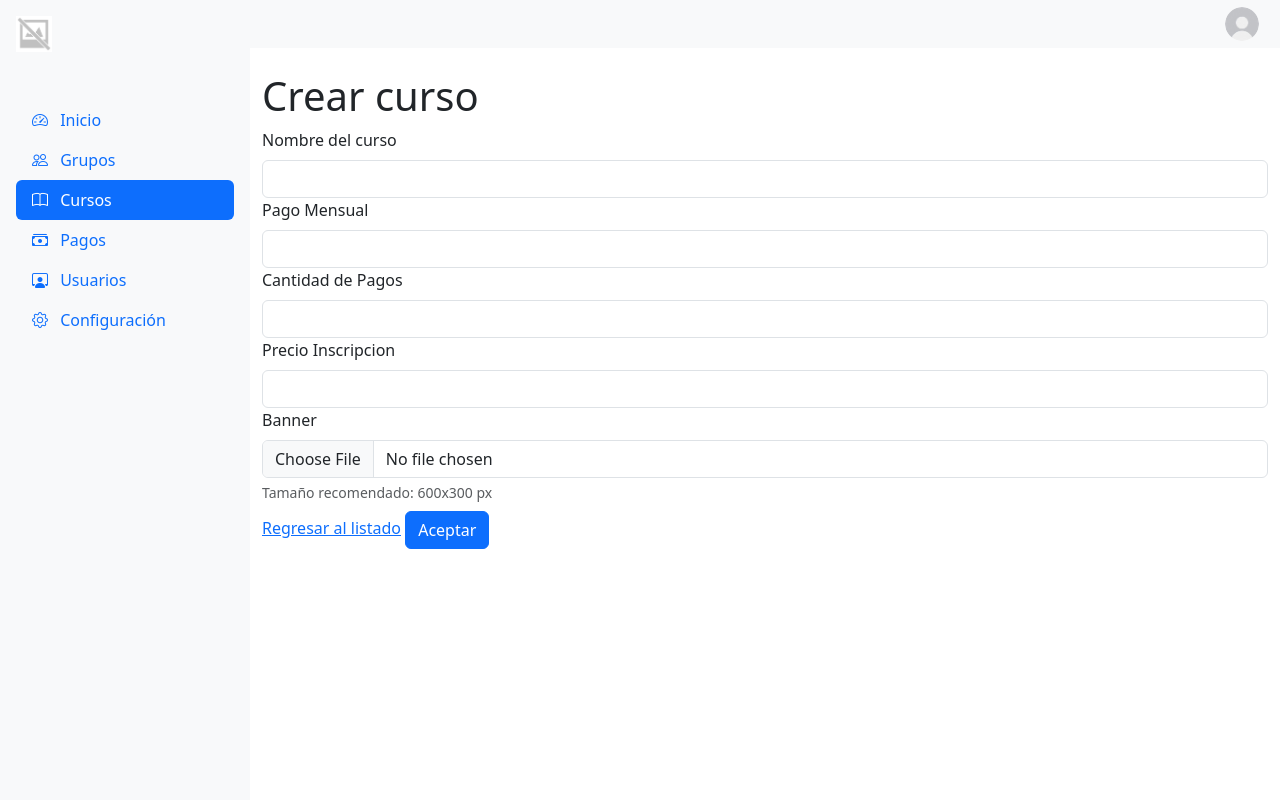
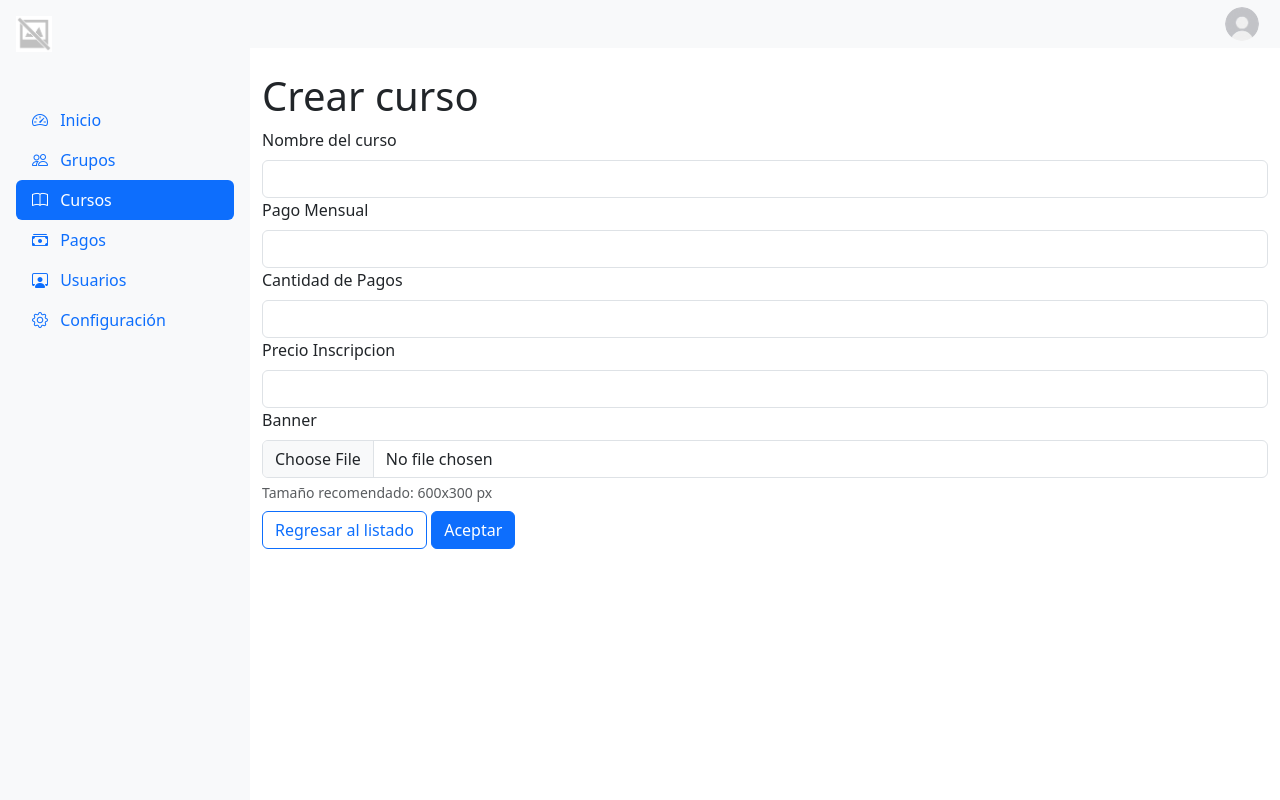
Before and after one commit to wmoralesl/ccmillennium, a Django app: page /admin/c/create/ in a window 1280 px wide. Run offline with Django 5.2, Linux system fonts and the light colour scheme; some libraries are stand-ins or nearby versions.

Commit message:
[Update]: Estilos de botones

```diff
--- a/apps/courses/templates/courses/form_course.html
+++ b/apps/courses/templates/courses/form_course.html
@@ -41,9 +41,9 @@
     </div>
 
     {% if course.id %}
-    <a href="{% url 'courses:view' course.id %}">Regresar al objeto</a>
+    <a class="btn btn-outline-primary" href="{% url 'courses:view' course.id %}">Regresar</a>
     {% else %}
-    <a href="{% url 'courses:list' %}">Regresar al listado</a>
+    <a class="btn btn-outline-primary" href="{% url 'courses:list' %}">Regresar al listado</a>
     {% endif %}
     <button class="btn btn-primary" type="submit">Aceptar</button>
 
```
